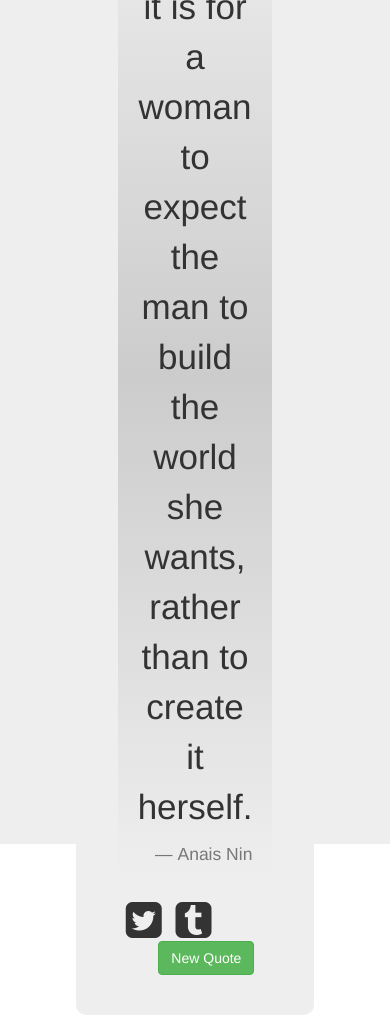
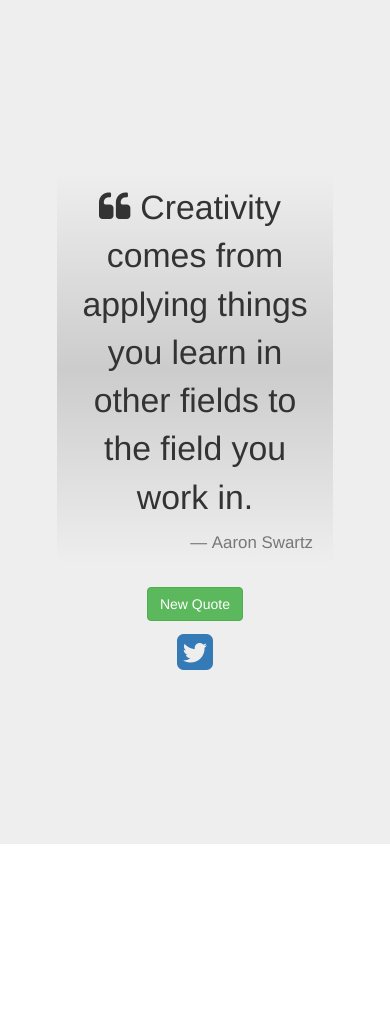
Before and after one commit to Faisa1khan/Random-Quote-Machine, a plain HTML site: page index.html in a window 390 px wide. After the commit the page ends 844 px from the top, so only its background shows below. Drawn offline with Linux system fonts and the light colour scheme.

Commit message:
version 1

```diff
--- a/css/style.css
+++ b/css/style.css
@@ -27,10 +27,32 @@ body{
  margin: 0px 200px 0px 200px;
 }
 
+@media screen and (max-width: 768px){
+
+.quote-box {
+
+margin: 0;
+width: 100%;
+font-size: 1em;
+display: flex;
+flex-direction: column;
+align-items: center;
+justify-content: center;
+}
+.fa{
+	margin-top: 10px;
+}
+
+
+
+}
+
+
+
 
 .blockquote {
 	font-weight: 400;
-	font-size: 2.5em;
+	font-size: 4vh;
 	text-align: center;
 	border:2px solid #eee;
 	border-radius: 2px;
@@ -50,12 +72,5 @@ body{
 }
 
 .btn-success{
-
-	float: right;
-	margin-right: 20px;
-
+float: right;
 }
-.fa{
-	margin-left: 10px;
-
-}
--- a/index.html
+++ b/index.html
@@ -17,16 +17,16 @@
  	<div class="quote-box">
 
 
- 		<blockquote class="blockquote  text-content"  ><p id="quote">How wrong it is for a woman to expect the man to build the world she wants, rather than to create it herself.</p>
+ 		<blockquote class="blockquote  text-content"> <p id="quote">Creativity comes from applying things you learn in other fields to the field you work in.</p>
 
 
- 		<footer class="blockquote-footer text-right" id="author">Anais Nin</footer>
+ 		<footer class="blockquote-footer text-right" id="author">Aaron Swartz</footer>
  		 </blockquote>
 
+ 		 <button class="btn btn-success" id="newquote">New Quote</button>
+ 	  <a href="https://twitter.com/intent/tweet?hashtags=quotes&related=freecodecamp&text=" target="_blank" data-size="large" id="tweet-quote" > <i class="fa fa-twitter-square fa-3x" aria-hidden="true"></i></a>
 
- 		<i class="fa fa-twitter-square fa-3x" aria-hidden="true"></i>
- 		<i class="fa fa-tumblr-square fa-3x" aria-hidden="true"></i>
- 		<button class="btn btn-success" id="newquote">New Quote</button>
+
 
  	</div>
 
--- a/js/main.js
+++ b/js/main.js
@@ -9,7 +9,11 @@ $(document).ready(function() {
     		2: "Be yourself; everyone else is already taken",
     		3: "A room without books is like a body without a soul",
     		4: "Be the change that you wish to see in the world",
-    		5: "If you tell the truth, you don't have to remember anything"
+    		5: "If you tell the truth, you don't have to remember anything",
+    		6: "Assume nobody else has any idea what they're doing, either",
+    		7: "",
+    		8: "",
+    		9: ""
     	},
 
     	"author": {
@@ -18,19 +22,30 @@ $(document).ready(function() {
     		2: "Oscar Wilde",
     		3: "Marcus Tullius Cicero",
     		4: "Mahatma Gandhi",
-    		5: "Mark Twain"
+    		5: "Mark Twain",
+    		6: "Aaron Swartz",
+    		7: "",
+    		8: "",
+    		9: ""
     	}
 
     }
 
-     var ranNum = Math.floor(Math.random() * 5);
+     var ranNum = Math.floor(Math.random() * 7);
 
        $("#quote").html(randomQuote.quote[ranNum]);
        $("#author").html(randomQuote.author[ranNum]);
 
+
+       $('#tweet-quote').attr('href', 'https://twitter.com/intent/tweet?hashtags=quotes&related=freecodecamp&text=' + encodeURIComponent('"' + randomQuote.quote[ranNum] + '" ' + randomQuote.author[ranNum]));
+
+
 	});
 
+
+
 });
+
 /*
 “Don't cry because it's over, smile because it happened.”
 ― Dr. Seuss
@@ -46,4 +61,10 @@ $(document).ready(function() {
 
 “If you tell the truth, you don't have to remember anything.”
 ― Mark Twain
+
+I first met Jimbo Wales, the face of Wikipedia, when he came to speak at Stanford. Aaron Swartz
+Read more at: https://www.brainyquote.com/quotes/authors/a/aaron_swartz.html
+Assume nobody else has any idea what they're doing, either. Aaron Swartz
+Read more at: https://www.brainyquote.com/quotes/authors/a/aaron_swartz.html
+
 */
```
